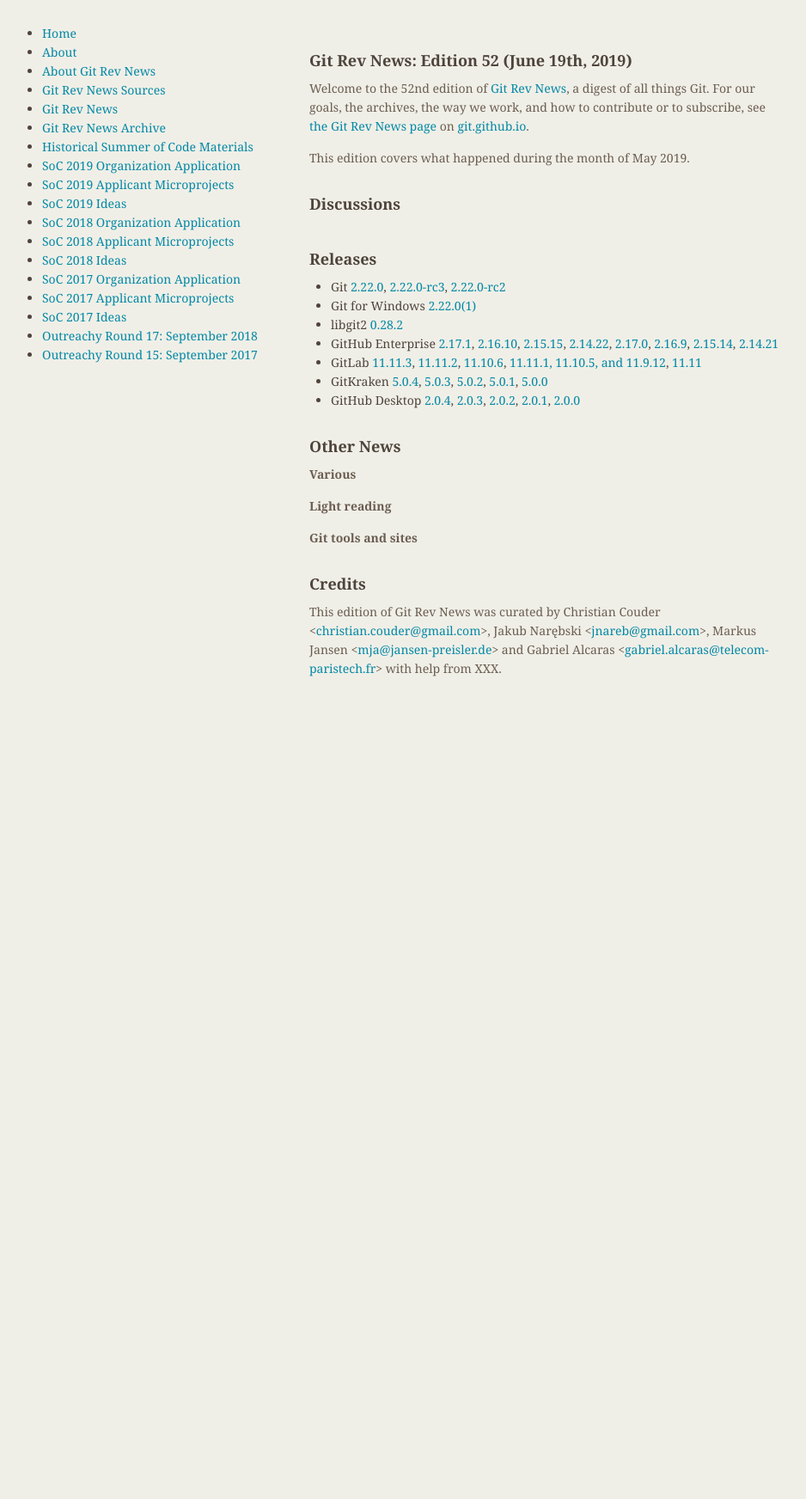
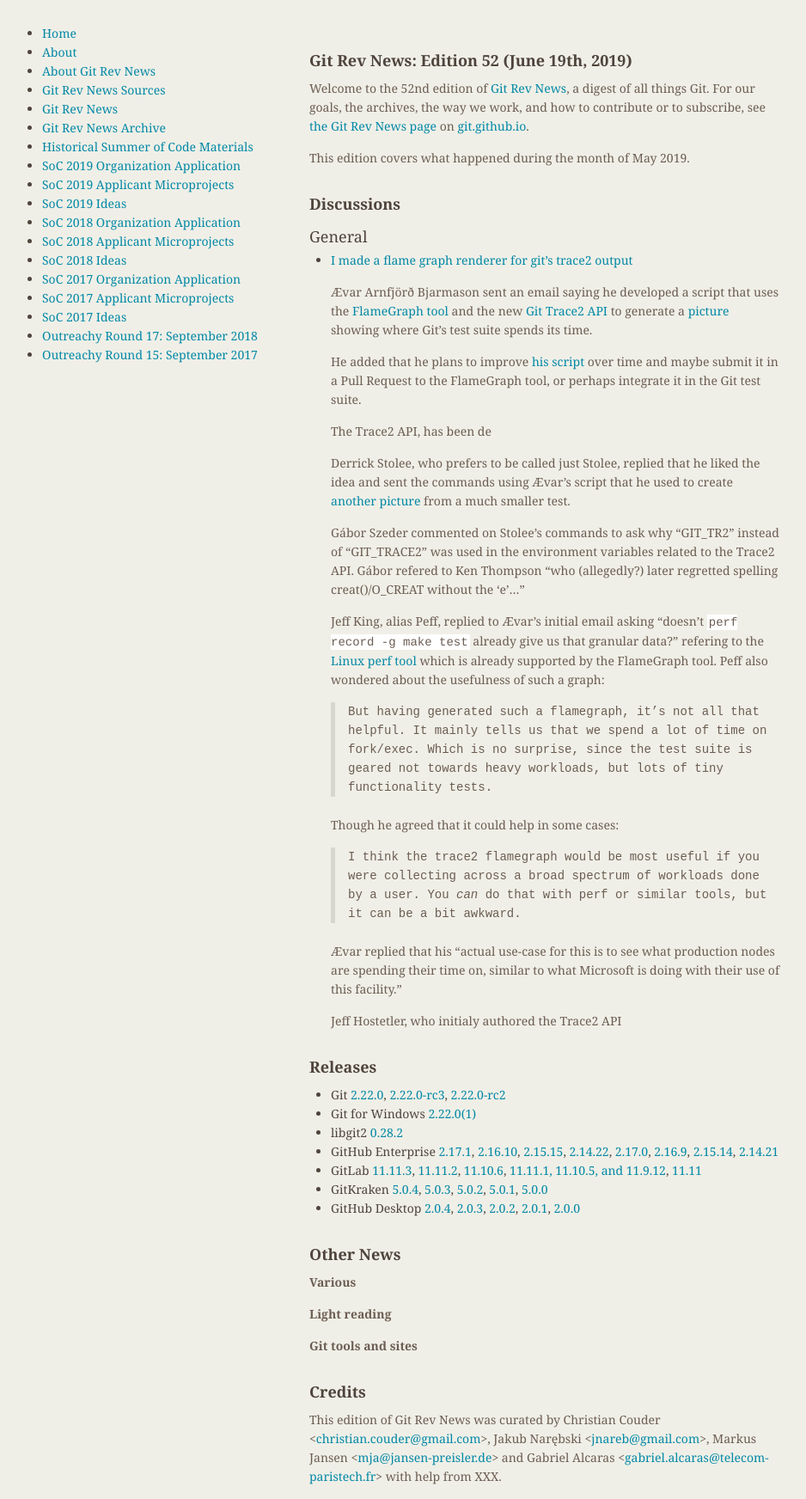
Before and after one commit to git/git.github.io, a Jekyll site: the page built from rev_news/drafts/edition-52.md, in a window 1280 px wide. Shown: the whole page at 86% size, without its empty margins (174-1112 px from the left). Built offline with Jekyll 4.4.1, drawn with Linux system fonts in a browser that asks for light colours; before the commit the page ends 900 px from its top, so only the background shows below that.

Commit message:
WIP: FlameGraph and Trace2 API article

```diff
--- a/rev_news/drafts/edition-52.md
+++ b/rev_news/drafts/edition-52.md
@@ -17,9 +17,59 @@
 
 ## Discussions
 
-<!---
+
 ### General
--->
+
+* [I made a flame graph renderer for git's trace2 output](https://public-inbox.org/git/87zhnuwdkp.fsf@evledraar.gmail.com/)
+
+  Ævar Arnfjörð Bjarmason sent an email saying he developed a script that uses the
+  [FlameGraph tool](http://www.brendangregg.com/flamegraphs.html)
+  and the new
+  [Git Trace2 API](https://github.com/git/git/blob/master/Documentation/technical/api-trace2.txt)
+  to generate a
+  [picture](https://vm.nix.is/~avar/noindex/git-tests.svg) showing
+  where Git's test suite spends its time.
+
+  He added that he plans to improve
+  [his script](https://github.com/avar/FlameGraph/commit/7a834718a12ed8b0d897ee90b00e2f654508cabd)
+  over time and maybe submit it in a Pull Request to the FlameGraph
+  tool, or perhaps integrate it in the Git test suite.
+
+  The Trace2 API, has been de
+
+  Derrick Stolee, who prefers to be called just Stolee, replied that
+  he liked the idea and sent the commands using Ævar's script that he used to create
+  [another picture](https://github.com/derrickstolee/FlameGraph/blob/git-test/git-test.svg)
+  from a much smaller test.
+
+  Gábor Szeder commented on Stolee's commands to ask why "GIT_TR2"
+  instead of "GIT_TRACE2" was used in the environment variables
+  related to the Trace2 API. Gábor refered to Ken Thompson "who
+  (allegedly?) later regretted spelling creat()/O_CREAT without the
+  'e'..."
+
+  Jeff King, alias Peff, replied to Ævar's initial email asking
+  "doesn't `perf record -g make test` already give us that granular
+  data?" refering to the [Linux perf tool](https://en.wikipedia.org/wiki/Perf_(Linux))
+  which is already supported by the FlameGraph tool. Peff also
+  wondered about the usefulness of such a graph:
+
+  > But having generated such a flamegraph, it's not all that helpful. It
+  > mainly tells us that we spend a lot of time on fork/exec. Which is no
+  > surprise, since the test suite is geared not towards heavy workloads,
+  > but lots of tiny functionality tests.
+
+  Though he agreed that it could help in some cases:
+
+  > I think the trace2 flamegraph would be most useful if you were
+  > collecting across a broad spectrum of workloads done by a user. You
+  > _can_ do that with perf or similar tools, but it can be a bit awkward.
+
+  Ævar replied that his "actual use-case for this is to see what
+  production nodes are spending their time on, similar to what Microsoft
+  is doing with their use of this facility."
+
+  Jeff Hostetler, who initialy authored the Trace2 API
 
 <!---
 ### Reviews
```
